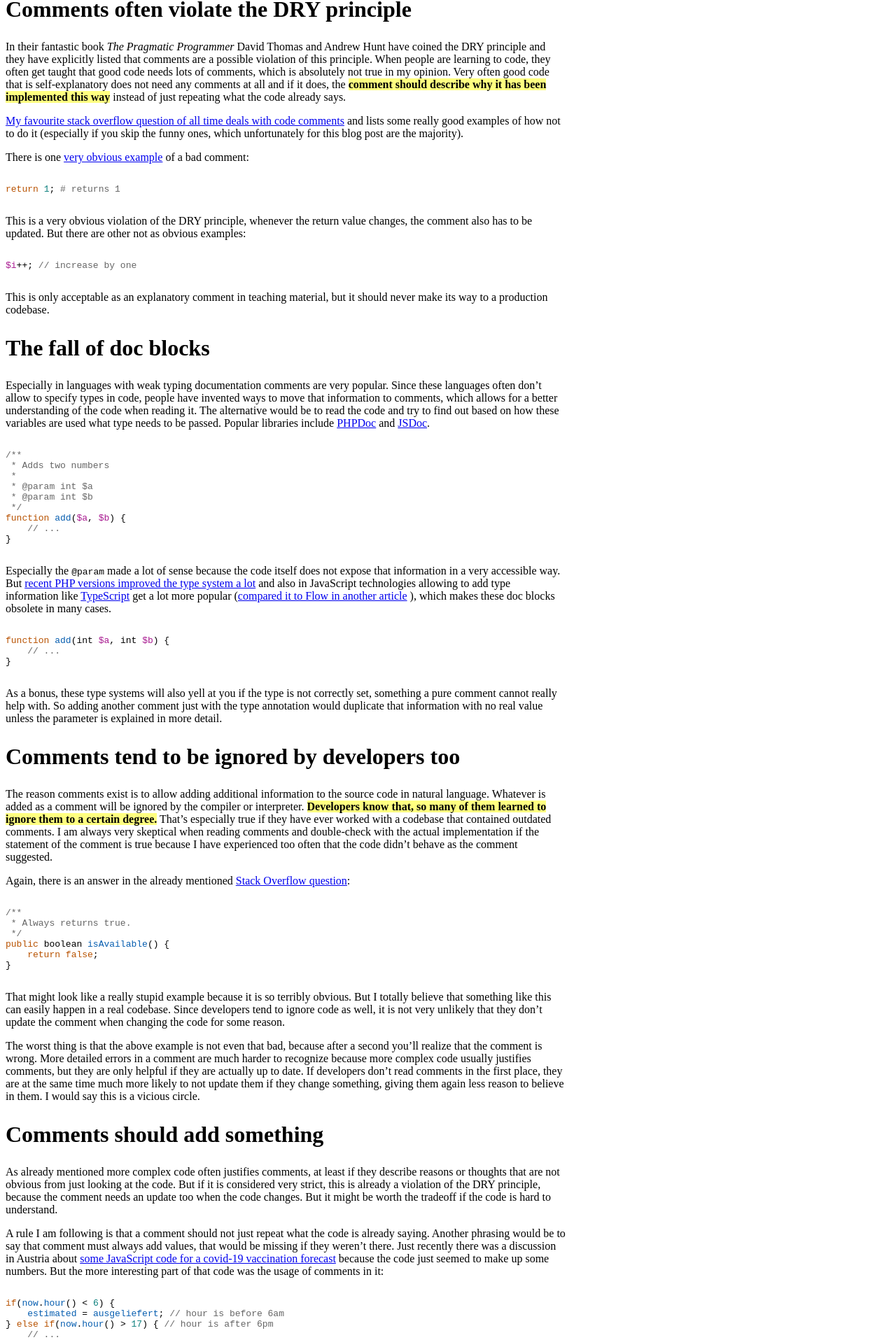
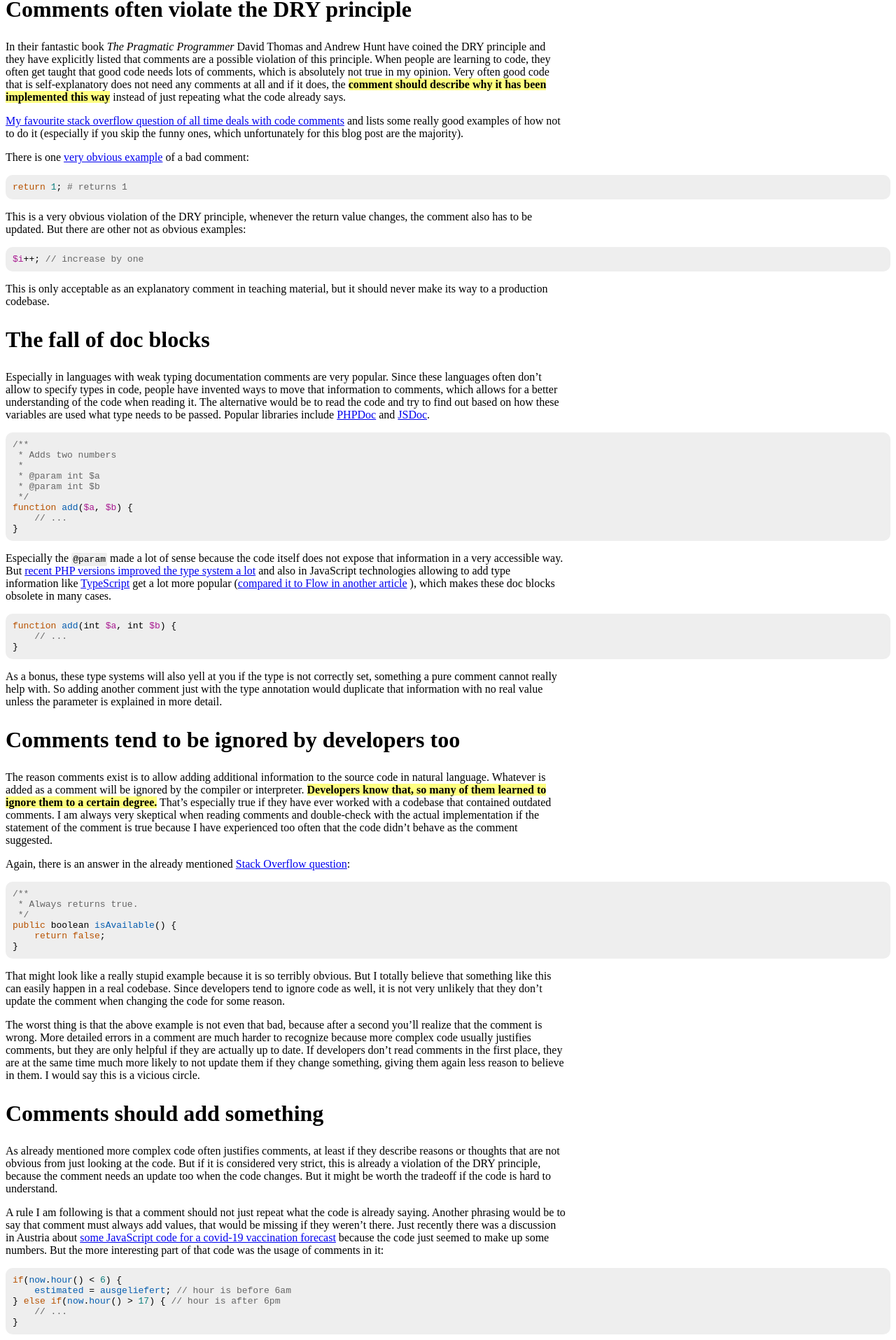
Before and after one commit to danrot/danrot.github.io, a Jekyll site: the page built from _posts/2021-01-16-code-comments-are-mostly-a-violation-of-dry.md, in a window 1280 px wide. Shown: the part 721-2636 px from the top of the page at 70% size. Built offline with Jekyll 4.4.1, drawn with Linux system fonts in a browser that asks for light colours.

Commit message:
Add a background color to code in blogposts (#29)

```diff
--- a/css/style.scss
+++ b/css/style.scss
@@ -4,12 +4,13 @@
 @media (prefers-color-scheme: light) {
 	:root {
 		--strong-background-color: #ffff80;
+		--code-background-color: #eee;
 		--syntax-color-1: #666;
 		--syntax-color-2: #b85200;
 		--syntax-color-3: #075eb0;
-		--syntax-color-4: #946c16;
+		--syntax-color-4: #856011;
 		--syntax-color-5: #a81990;
-		--syntax-color-6: #398243;
+		--syntax-color-6: #2e6b36;
 		--syntax-color-7: #0e807e;
 	}
 }
@@ -21,6 +22,7 @@
 		--a-link-color: #9ed8fa;
 		--a-visited-color: #a557eb;
 		--strong-background-color: #573400;
+		--code-background-color: #333;
 		--syntax-color-1: #aaa;
 		--syntax-color-2: #fc7405;
 		--syntax-color-3: #47a1f5;
@@ -119,8 +121,21 @@ article {
 	}
 }
 
-.highlighter-rouge {
+code.highlighter-rouge {
+	background-color: var(--code-background-color);
+	border-radius: 2px;
+	padding: 2px;
+}
+
+div.highlighter-rouge {
 	overflow: scroll;
+	background-color: var(--code-background-color);
+	border-radius: 10px;
+	padding: 10px;
+
+	pre.highlight {
+		margin: 0;
+	}
 
 	.c, .c1, .cd {
 		color: var(--syntax-color-1);
```
